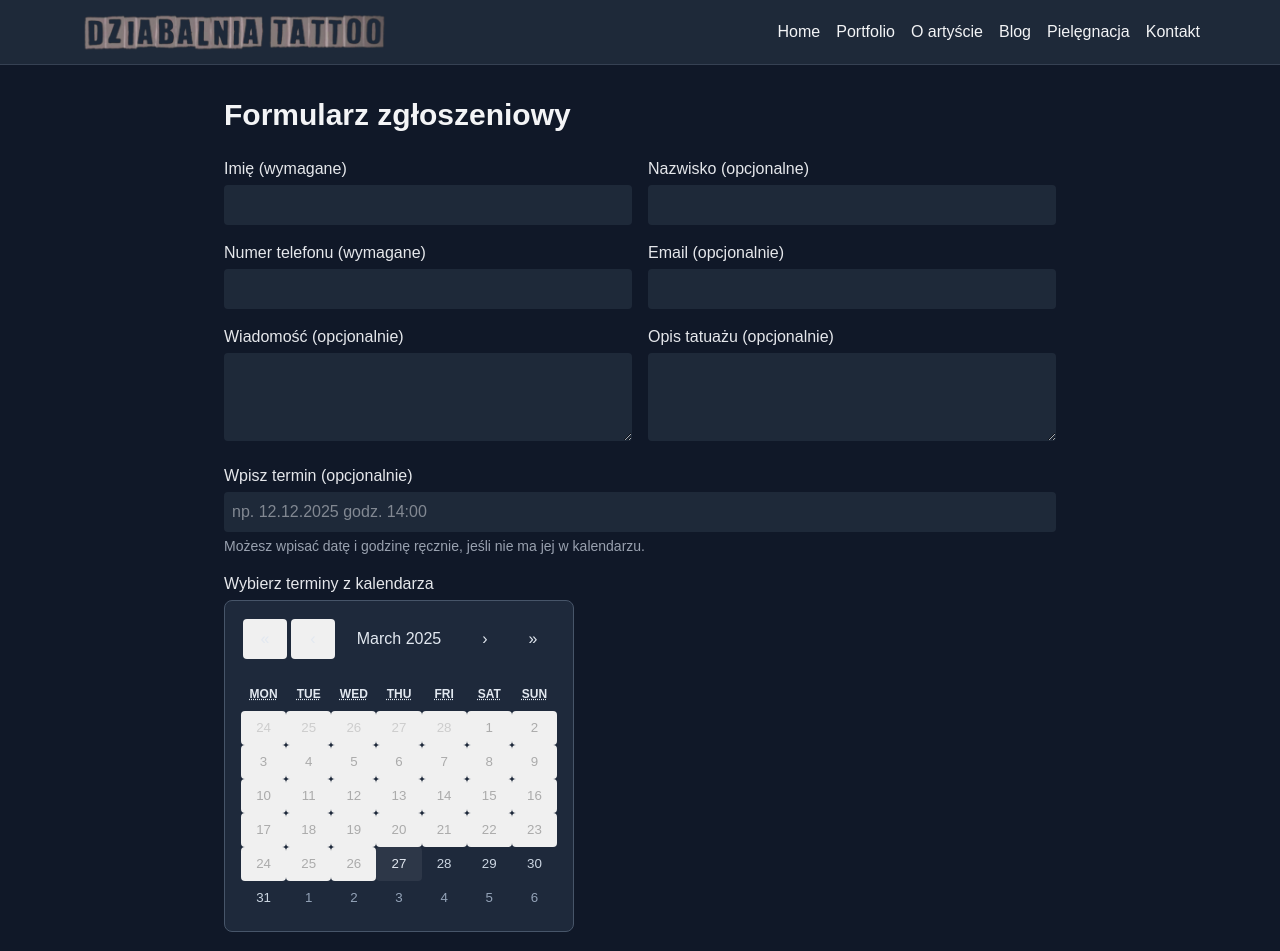
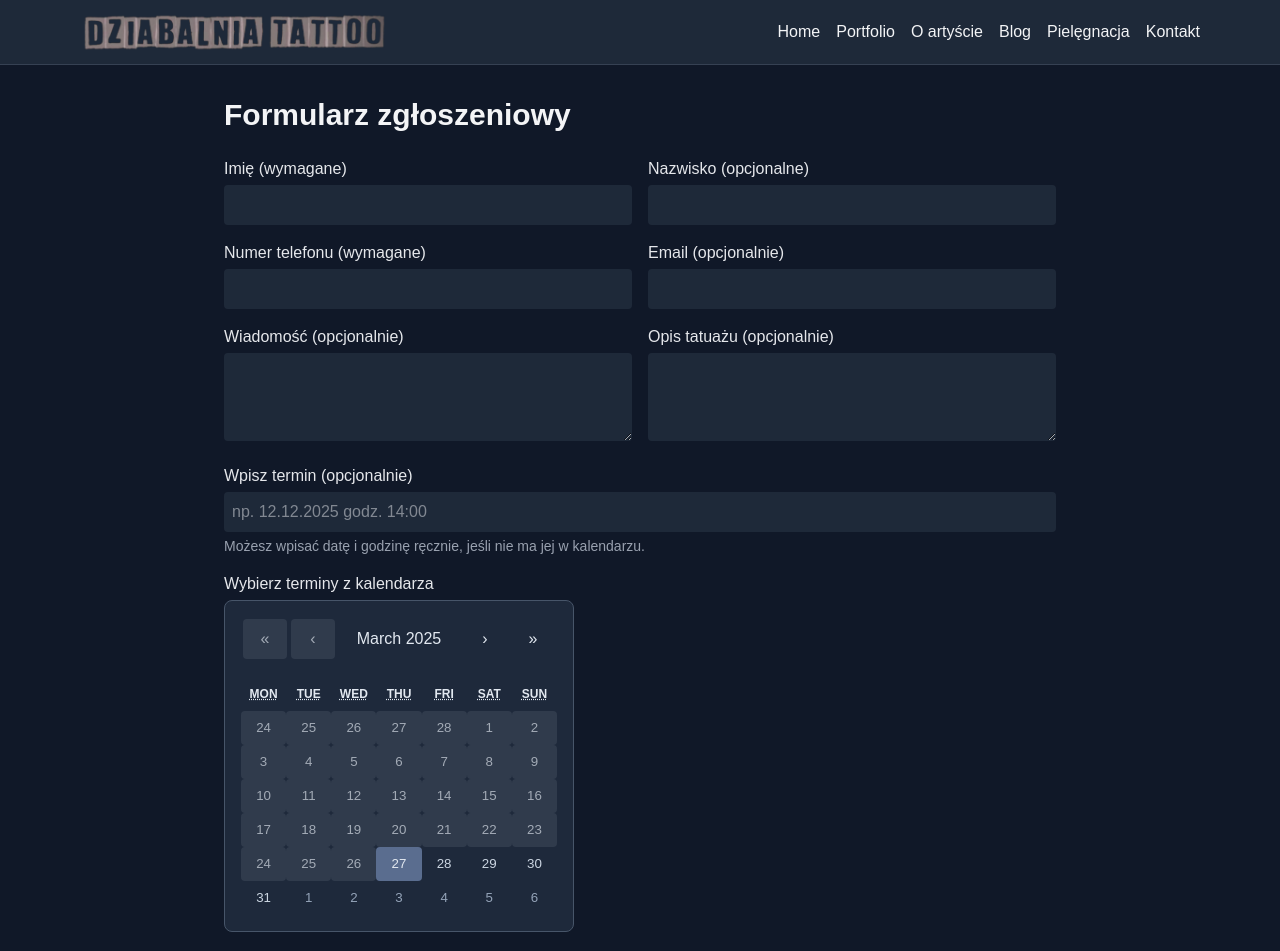
Before and after one commit to danielp1994/dziabalnia-tattoo, a Next.js app: page /contact in a window 1280 px wide. Shown: the top 951 px of the page. Built offline with nearby package versions, Linux system fonts and the light colour scheme.

Commit message:
calendarz terminy wsteczne

```diff
--- a/src/app/contact/CalendarDark.css
+++ b/src/app/contact/CalendarDark.css
@@ -1,8 +1,6 @@
-/* CalendarDark.css */
-
 /* Główne tło kalendarza i tekst */
 .react-calendar {
-  background-color: #1E293B; /* granatowy ciemny */
+  background-color: #1E293B; /* główne ciemne tło */
   color: #E2E8F0; /* jasny tekst */
   border: 1px solid #475569;
   border-radius: 8px;
@@ -20,11 +18,23 @@
   margin: 2px;
   cursor: pointer;
 }
+/* Strzałki / nawigacja: hover – jaśniejszy */
 .react-calendar__navigation button:hover {
-  background-color: #334155;
+  background-color: #3A4654 !important;
 }
 
-/* Dni tygodnia (PON, WT, etc.) */
+/* Strzałki nieaktywne (disabled) – brak zmiany koloru przy hover */
+.react-calendar__navigation button[disabled] {
+  background-color: #303B4C !important;
+  color: #A3ABB6 !important;
+  cursor: not-allowed !important;
+}
+.react-calendar__navigation button[disabled]:hover {
+  background-color: #303B4C !important;
+  color: #A3ABB6 !important;
+}
+
+/* Dni tygodnia (Pn, Wt, etc.) */
 .react-calendar__month-view__weekdays {
   text-align: center;
   font-weight: 600;
@@ -36,36 +46,49 @@
 /* Każdy kafelek w kalendarzu */
 .react-calendar__tile {
   background: transparent;
-  color: #cbd5e1; /* jasny tekst */
+  color: #cbd5e1; /* jasny tekst (slate-300) */
   border-radius: 4px;
   padding: 0.5rem 0;
   cursor: pointer;
 }
 
-/* Kafelek na hover */
+/* Hover kafelków (nie disabled) – jaśniejszy */
 .react-calendar__tile:hover {
-  background-color: #334155; /* ciemniejszy granat */
+  background-color: #3A4654 !important;
 }
 
-/* Kafelki z datami spoza aktualnego miesiąca */
+/* Kafelki dat spoza aktualnego miesiąca */
 .react-calendar__month-view__days__day--neighboringMonth {
   color: #94a3b8; /* szarawy */
 }
 
-/* Kafelek z datą bieżącą (today) */
+/* Bieżąca data (today) – ciemniejszy granat */
 .react-calendar__tile--now {
-  background: #2D3748 !important; /* ciemny szary / granat (Tailwind: bg-gray-700-ish) */
-  color: #E2E8F0 !important;     /* jasny tekst (Tailwind: text-gray-200) */
+  background: #5a6d8f !important;
+  color: #E2E8F0 !important;
 }
 
-/* Kafelek, który react-calendar normalnie by traktował jako aktywny */
-.react-calendar__tile--active {
-  /* Wyłączamy domyślne stylowanie, bo value={null} */
-  background-color: transparent !important;
-  color: inherit !important;
+/*
+   Przeszłe daty (disabled) – minimalnie jaśniejsze od .tile--now,
+   ale nie reagują na hover
+*/
+.react-calendar__tile--disabled,
+.react-calendar__tile[disabled],
+.react-calendar__month-view__days__day[disabled] {
+  background-color: #303B4C !important;
+  color: #A3ABB6 !important;
+  cursor: not-allowed !important;
+}
+/* Brak zmiany na hover dla disabled kafelków */
+.react-calendar__tile--disabled:hover,
+.react-calendar__tile[disabled]:hover,
+.react-calendar__month-view__days__day[disabled]:hover {
+  background-color: #303B4C !important;
+  color: #A3ABB6 !important;
 }
 
-/* Kafelki z rangeStart, rangeEnd itp. - wyłącz */
+/* Wyłącz 'active' (bo value={null}) */
+.react-calendar__tile--active,
 .react-calendar__tile--rangeStart,
 .react-calendar__tile--rangeEnd,
 .react-calendar__tile--rangeBothEnds {
@@ -73,11 +96,9 @@
   color: inherit !important;
 }
 
-/* KLASA do multi-select:
-   Będzie nadawana w tileClassName,
-   dzięki czemu wyróżnimy każdy kliknięty termin. */
+/* Wybrane przez ciebie dni (multi-select) */
 .tile-selected {
-  background-color: #3b82f6 !important; /* intensywny niebieski */
+  background-color: #3b82f6 !important;
   color: #fff !important;
-  border-radius: 9999px !important; /* w stylu tailwind 'rounded-full' */
+  border-radius: 9999px !important;
 }
```
